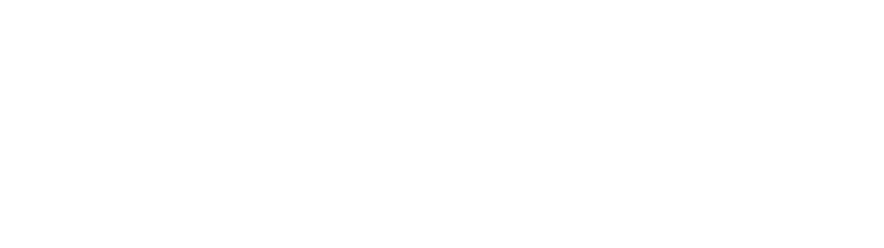
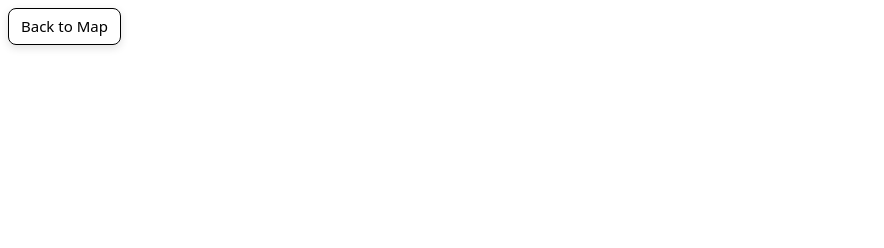
Before and after one commit to antidisciplinaryclub/rosmoodmap, a plain HTML site: page griddy-game.html in a window 1280 px wide. Shown: the top 248 px of the page, without its empty margins (0-884 px from the left). Drawn offline with Linux system fonts and the light colour scheme; a web font is replaced by a local one.

Commit message:
Update griddy-game.html

```diff
--- a/griddy-game.html
+++ b/griddy-game.html
@@ -24,6 +24,38 @@
       background-size: 25px 25px;
       overflow: hidden;
       position: relative;
+    }
+
+        .home-back {
+  position: fixed;
+  top: calc(env(safe-area-inset-top, 8px) + 8px);
+  left: calc(env(safe-area-inset-left, 8px) + 8px);
+  z-index: 99999;
+  display: inline-block;
+  padding: 10px 12px;        /* <-- bigger tap area */
+  font-size: 15px;           /* <-- slightly larger text */
+  line-height: 1;
+  background: rgba(255,255,255,0.95);
+  border: 1px solid #000;
+  color: #000;
+  text-decoration: none;
+  border-radius: 8px;        /* rounded a bit more */
+  box-shadow: 0 3px 8px rgba(0,0,0,0.12);
+  -webkit-tap-highlight-color: transparent;
+  touch-action: manipulation;
+  min-width: 56px;           /* ensure a comfortable minimum width */
+  text-align: center;
+}
+.home-back:hover {
+  background: #000;
+  color: #fff;
+}
+
+    @media (max-width: 420px) {
+       .home-back {
+    padding: 12px 14px;
+    min-width: 64px;
+  }
     }
 
     /* Ensure intro and message screens sit above everything and are clickable */
@@ -115,6 +147,9 @@
   </style>
 </head>
 <body>
+
+    <a class="home-back" href="https://antidisciplinaryclub.github.io/rosmoodmap/" rel="noopener noreferrer" aria-label="Back to home">Back to Map</a>
+
 
 <!-- Intro Screen -->
 <div id="introScreen">
```
